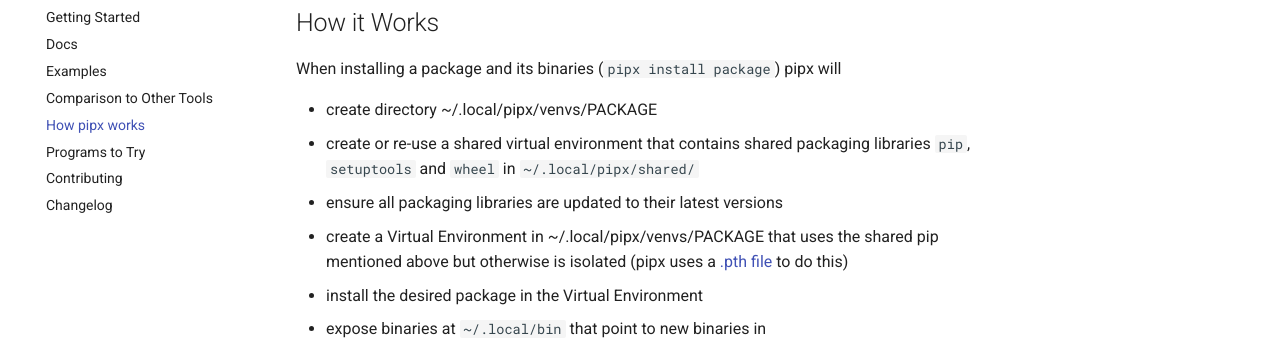
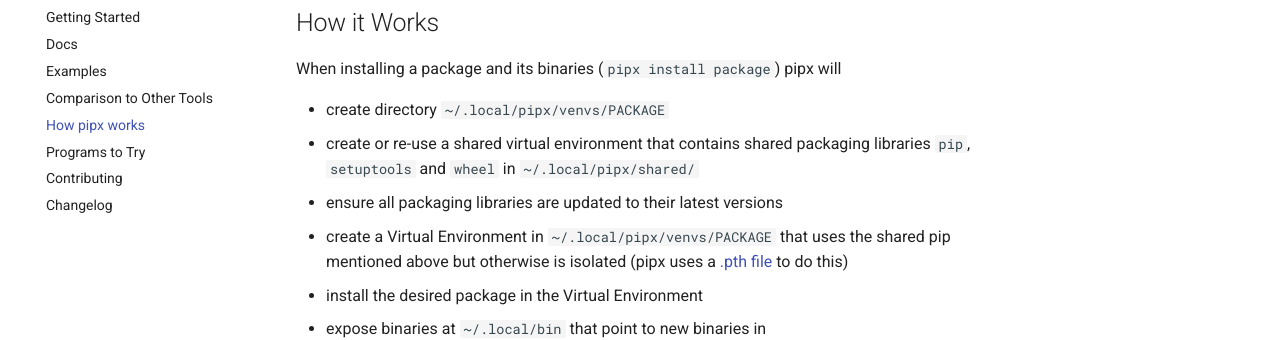
Before and after one commit to pypa/pipx, an MkDocs documentation site: the page built from docs/how-pipx-works.md, in a window 1280 px wide and 900 px high. Shown: the part 175-515 px from the top of the window. Built offline with MkDocs 1.6.1 and Material for MkDocs 9.7.7, drawn with Linux system fonts in a browser that asks for light colours; comment, search, counter and statistics services are not loaded.

Commit message:
Formating fix
Change paths to monospace font

```diff
--- a/docs/how-pipx-works.md
+++ b/docs/how-pipx-works.md
@@ -2,10 +2,10 @@
 
 When installing a package and its binaries (`pipx install package`) pipx will
 
-- create directory ~/.local/pipx/venvs/PACKAGE
+- create directory `~/.local/pipx/venvs/PACKAGE`
 - create or re-use a shared virtual environment that contains shared packaging libraries `pip`, `setuptools` and `wheel` in `~/.local/pipx/shared/`
 - ensure all packaging libraries are updated to their latest versions
-- create a Virtual Environment in ~/.local/pipx/venvs/PACKAGE that uses the shared pip mentioned above but otherwise is isolated (pipx uses a [.pth file]( https://docs.python.org/3/library/site.html) to do this)
+- create a Virtual Environment in `~/.local/pipx/venvs/PACKAGE` that uses the shared pip mentioned above but otherwise is isolated (pipx uses a [.pth file]( https://docs.python.org/3/library/site.html) to do this)
 - install the desired package in the Virtual Environment
 - expose binaries at `~/.local/bin` that point to new binaries in `~/.local/pipx/venvs/PACKAGE/bin` (such as `~/.local/bin/black` -> `~/.local/pipx/venvs/black/bin/black`)
 - As long as `~/.local/bin/` is on your PATH, you can now invoke the new binaries globally
```
